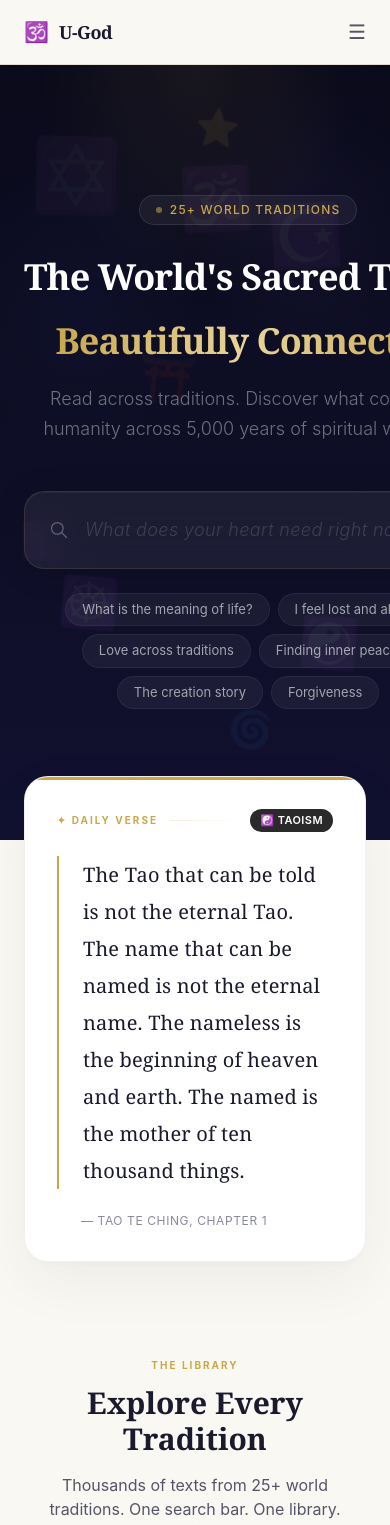
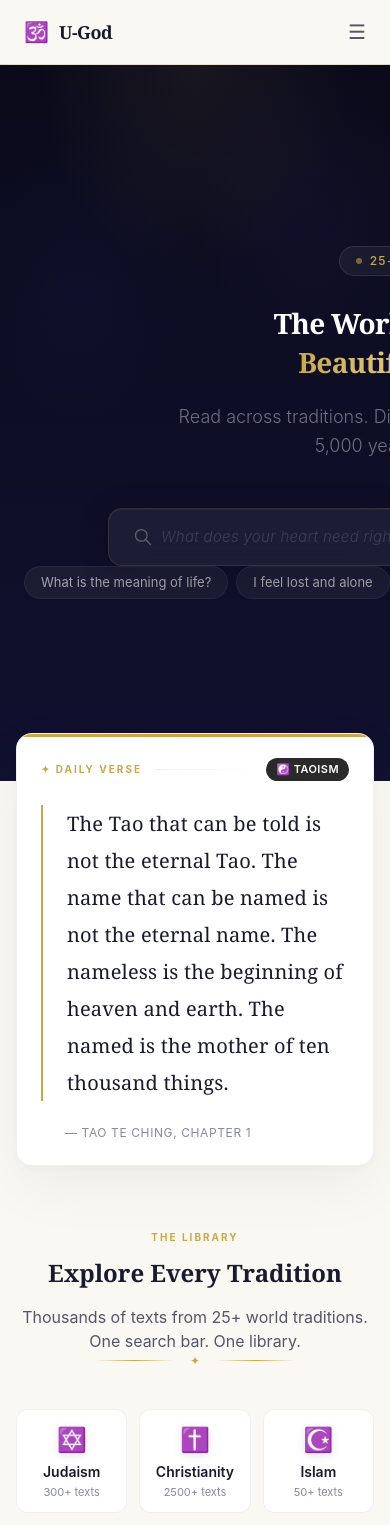
Before and after one commit to abigailleahgoldberg/ugod-app, a Next.js app: page / in a window 390 px wide. Shown: the top 1525 px of the page. Built offline with nearby package versions, Linux system fonts and the light colour scheme.

Commit message:
Mobile optimization: horizontal scroll suggestions, responsive typography (clamp), hide floating symbols on mobile, tighter section spacing, touch-friendly cards, 3-col tradition grid, proper viewport handling

```diff
--- a/src/app/globals.css
+++ b/src/app/globals.css
@@ -348,6 +348,32 @@ body {
 }
 
 /* ===== SUGGESTION PILLS ===== */
+.suggestion-scroll {
+  overflow-x: auto;
+  -webkit-overflow-scrolling: touch;
+  scrollbar-width: none;
+  -ms-overflow-style: none;
+  margin: 0 -24px;
+  padding: 0 24px;
+}
+
+.suggestion-scroll::-webkit-scrollbar { display: none; }
+
+.suggestion-row {
+  display: flex;
+  gap: 8px;
+  justify-content: center;
+  flex-wrap: wrap;
+}
+
+@media (max-width: 640px) {
+  .suggestion-row {
+    flex-wrap: nowrap;
+    justify-content: flex-start;
+    width: max-content;
+  }
+}
+
 .suggestion-pill {
   padding: 6px 16px;
   border-radius: 100px;
@@ -358,6 +384,8 @@ body {
   border: 1px solid rgba(255, 255, 255, 0.06);
   transition: all 0.2s;
   cursor: pointer;
+  white-space: nowrap;
+  flex-shrink: 0;
 }
 
 .suggestion-pill:hover {
@@ -374,8 +402,30 @@ body {
 
 /* ===== RESPONSIVE ===== */
 @media (max-width: 768px) {
-  .stat-number { font-size: 32px; }
+  .stat-number { font-size: 28px; }
   .sacred-quote::before { display: none; }
+
+  .daily-card { padding: 24px !important; border-radius: 16px; }
+  .modal-content { border-radius: 16px; max-height: 90vh; }
+  .modal-overlay { padding: 8px; }
+
+  .search-bar { border-radius: 14px; }
+  .search-bar input { font-size: 15px; padding: 12px 8px; }
+
+  .tradition-tile { padding: 16px 12px; border-radius: 12px; }
+  .tradition-tile .emoji { font-size: 28px; margin-bottom: 4px; }
+
+  .glass-card { border-radius: 12px; }
+  .glass-card:hover { transform: none; } /* no hover lift on touch */
+
+  .btn-primary, .btn-secondary { padding: 12px 24px; font-size: 13px; border-radius: 12px; }
+}
+
+@media (max-width: 480px) {
+  .stat-number { font-size: 24px; }
+
+  .tradition-tile { padding: 12px 8px; }
+  .tradition-tile .emoji { font-size: 24px; }
 }
 
 /* ===== NAV ===== */
--- a/src/app/page.tsx
+++ b/src/app/page.tsx
@@ -96,8 +96,9 @@ export default function Home() {
       {selected && <Modal passage={selected} onClose={() => setSelected(null)} />}
 
       {/* ===== HERO ===== */}
-      <section className="hero-gradient relative overflow-hidden min-h-[92vh] flex items-center">
-        {/* Floating symbols */}
+      <section className="hero-gradient relative overflow-hidden min-h-[85vh] sm:min-h-[92vh] flex items-center py-16 sm:py-0">
+        {/* Floating symbols — hidden on mobile for cleaner experience */}
+        <div className="hidden sm:block">
           <div className="float-symbol text-7xl" style={{ top: '10%', left: '8%', animationDelay: '0s' }}>✡️</div>
           <div className="float-symbol text-6xl" style={{ top: '20%', right: '12%', animationDelay: '1.5s' }}>☪️</div>
           <div className="float-symbol text-5xl" style={{ bottom: '25%', left: '15%', animationDelay: '3s' }}>☸️</div>
@@ -107,6 +108,7 @@ export default function Home() {
           <div className="float-symbol text-5xl" style={{ top: '40%', left: '35%', animationDelay: '2.5s' }}>⛩️</div>
           <div className="float-symbol text-4xl" style={{ bottom: '10%', right: '30%', animationDelay: '1s' }}>🌀</div>
           <div className="float-symbol text-4xl" style={{ top: '8%', left: '50%', animationDelay: '3.5s' }}>⭐</div>
+        </div>
 
         <div className="relative max-w-4xl mx-auto px-6 text-center">
           {/* Eyebrow */}
@@ -116,10 +118,10 @@ export default function Home() {
           </div>
 
           {/* Headline */}
-          <h1 className="font-display text-4xl sm:text-6xl lg:text-7xl font-bold text-white mb-6 leading-[1.1] tracking-tight whitespace-nowrap">
+          <h1 className="font-display text-[clamp(1.75rem,6vw,4.5rem)] font-bold text-white mb-2 sm:mb-6 leading-[1.1] tracking-tight sm:whitespace-nowrap">
             The World&apos;s Sacred Texts,
           </h1>
-          <h1 className="font-display text-4xl sm:text-6xl lg:text-7xl font-bold mb-6 leading-[1.1] tracking-tight">
+          <h1 className="font-display text-[clamp(1.75rem,6vw,4.5rem)] font-bold mb-6 leading-[1.1] tracking-tight">
             <span className="bg-gradient-to-r from-[#c9a84c] via-[#e8d59a] to-[#c9a84c] bg-clip-text text-transparent">Beautifully Connected</span>
           </h1>
 
@@ -150,10 +152,12 @@ export default function Home() {
 
           {/* Suggestions */}
           {!searching && (
-            <div className="flex flex-wrap justify-center gap-2 mt-6">
+            <div className="suggestion-scroll mt-6">
+              <div className="suggestion-row">
                 {suggestions.map(s => (
                   <button key={s} onClick={() => search(s)} className="suggestion-pill">{s}</button>
                 ))}
+              </div>
             </div>
           )}
 
@@ -189,8 +193,8 @@ export default function Home() {
       </section>
 
       {/* ===== DAILY VERSE ===== */}
-      <section className="max-w-3xl mx-auto px-6 -mt-16 relative z-10">
-        <div className="daily-card p-8 sm:p-10 cursor-pointer" onClick={() => setSelected(daily)}>
+      <section className="max-w-3xl mx-auto px-4 sm:px-6 -mt-12 sm:-mt-16 relative z-10">
+        <div className="daily-card p-6 sm:p-10 cursor-pointer" onClick={() => setSelected(daily)}>
           <div className="flex items-center gap-3 mb-6">
             <span className="text-[10px] font-bold tracking-[0.2em] uppercase text-[var(--gold)]">✦ Daily Verse</span>
             <div className="flex-1 h-px bg-gradient-to-r from-[var(--gold)]/20 to-transparent"></div>
@@ -204,14 +208,14 @@ export default function Home() {
       </section>
 
       {/* ===== TRADITIONS GRID ===== */}
-      <section className="max-w-6xl mx-auto px-6 py-24">
-        <div className="text-center mb-16">
+      <section className="max-w-6xl mx-auto px-4 sm:px-6 py-16 sm:py-24">
+        <div className="text-center mb-10 sm:mb-16">
           <p className="text-[10px] font-bold tracking-[0.2em] uppercase text-[var(--gold)] mb-3">The Library</p>
-          <h2 className="font-display text-3xl sm:text-4xl font-bold text-[var(--text-primary)] mb-4">Explore Every Tradition</h2>
+          <h2 className="font-display text-2xl sm:text-4xl font-bold text-[var(--text-primary)] mb-4">Explore Every Tradition</h2>
           <p className="text-[var(--text-secondary)] max-w-md mx-auto">Thousands of texts from 25+ world traditions. One search bar. One library.</p>
           <div className="section-divider mt-6"><span className="text-[var(--gold)] text-xs">✦</span></div>
         </div>
-        <div className="grid grid-cols-2 sm:grid-cols-3 md:grid-cols-4 lg:grid-cols-5 xl:grid-cols-6 gap-4">
+        <div className="grid grid-cols-3 sm:grid-cols-3 md:grid-cols-4 lg:grid-cols-5 xl:grid-cols-6 gap-3 sm:gap-4">
           {traditions.map(t => (
             <a key={t.key} href={`/library/${t.key}`} className="tradition-tile" style={{ '--tile-color': t.color } as any}>
               <div className="emoji relative">{t.emoji}</div>
@@ -223,9 +227,9 @@ export default function Home() {
       </section>
 
       {/* ===== FEATURED PASSAGES ===== */}
-      <section className="hero-gradient py-24">
-        <div className="max-w-6xl mx-auto px-6">
-          <div className="text-center mb-16">
+      <section className="hero-gradient py-16 sm:py-24">
+        <div className="max-w-6xl mx-auto px-4 sm:px-6">
+          <div className="text-center mb-10 sm:mb-16">
             <p className="text-[10px] font-bold tracking-[0.2em] uppercase text-[var(--gold)] mb-3">Cross-References</p>
             <h2 className="font-display text-3xl sm:text-4xl font-bold text-white mb-4">Discover Connections</h2>
             <p className="text-white/40 max-w-md mx-auto">The same wisdom, expressed across traditions separated by thousands of years and miles.</p>
@@ -258,10 +262,10 @@ export default function Home() {
       </section>
 
       {/* ===== HOW IT WORKS ===== */}
-      <section className="max-w-5xl mx-auto px-6 py-24">
-        <div className="text-center mb-16">
+      <section className="max-w-5xl mx-auto px-4 sm:px-6 py-16 sm:py-24">
+        <div className="text-center mb-10 sm:mb-16">
           <p className="text-[10px] font-bold tracking-[0.2em] uppercase text-[var(--gold)] mb-3">The Experience</p>
-          <h2 className="font-display text-3xl sm:text-4xl font-bold text-[var(--text-primary)] mb-4">How U-God Works</h2>
+          <h2 className="font-display text-2xl sm:text-4xl font-bold text-[var(--text-primary)] mb-4">How U-God Works</h2>
           <div className="section-divider mt-4"><span className="text-[var(--gold)] text-xs">✦</span></div>
         </div>
         <div className="grid md:grid-cols-3 gap-10">
@@ -301,9 +305,9 @@ export default function Home() {
       </section>
 
       {/* ===== CTA ===== */}
-      <section className="max-w-3xl mx-auto px-6 py-24 text-center">
+      <section className="max-w-3xl mx-auto px-4 sm:px-6 py-16 sm:py-24 text-center">
         <p className="text-[10px] font-bold tracking-[0.2em] uppercase text-[var(--gold)] mb-3">Begin</p>
-        <h2 className="font-display text-3xl sm:text-4xl font-bold text-[var(--text-primary)] mb-4">The Texts Are Always Free</h2>
+        <h2 className="font-display text-2xl sm:text-4xl font-bold text-[var(--text-primary)] mb-4">The Texts Are Always Free</h2>
         <p className="text-[var(--text-secondary)] mb-10 max-w-lg mx-auto leading-relaxed">
           Sacred texts are humanity&apos;s shared heritage. Read any text in any tradition, forever free. Premium tools for deeper study.
         </p>
```
Lines whose indentation alone changed are shown as unchanged.
